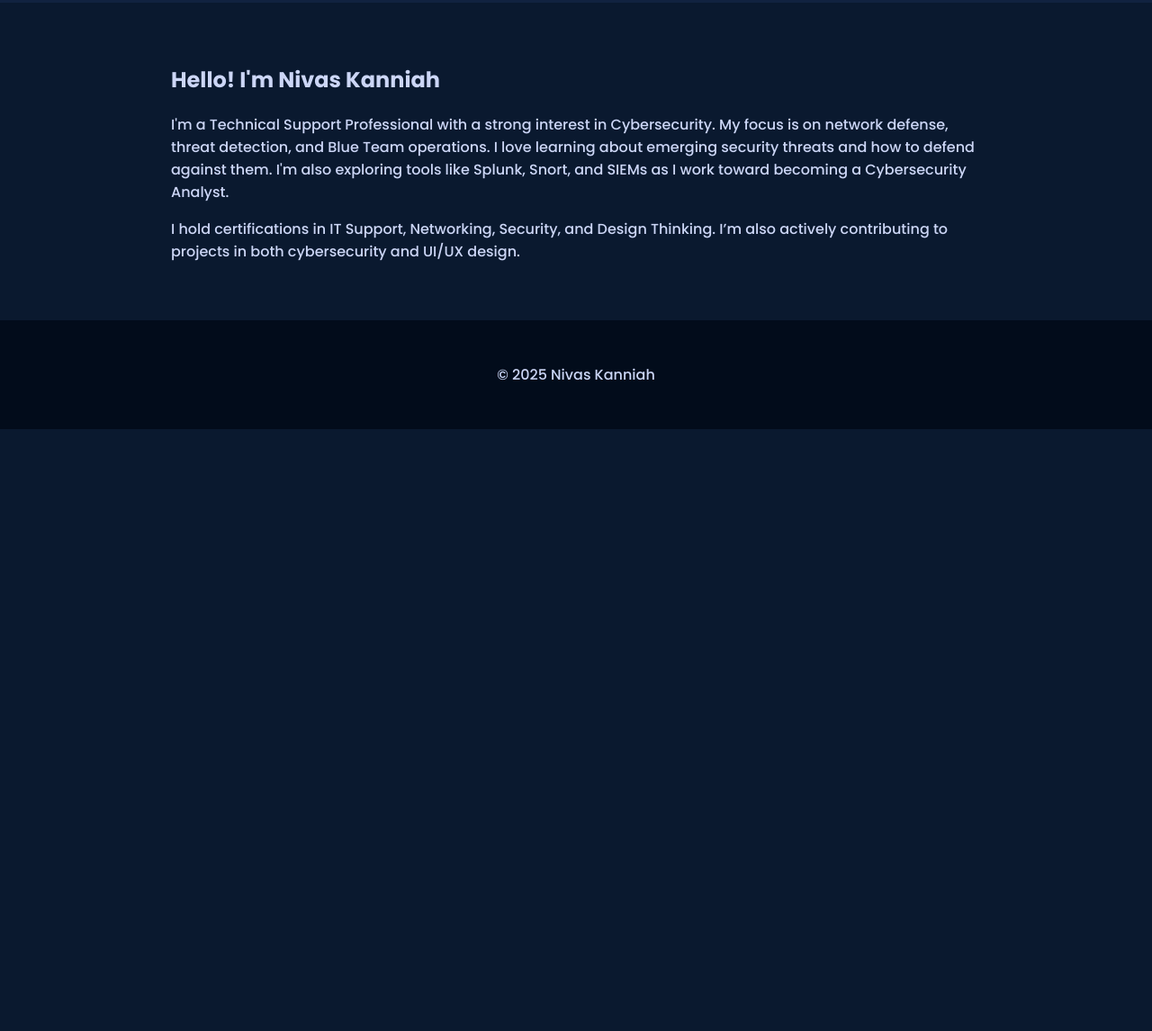
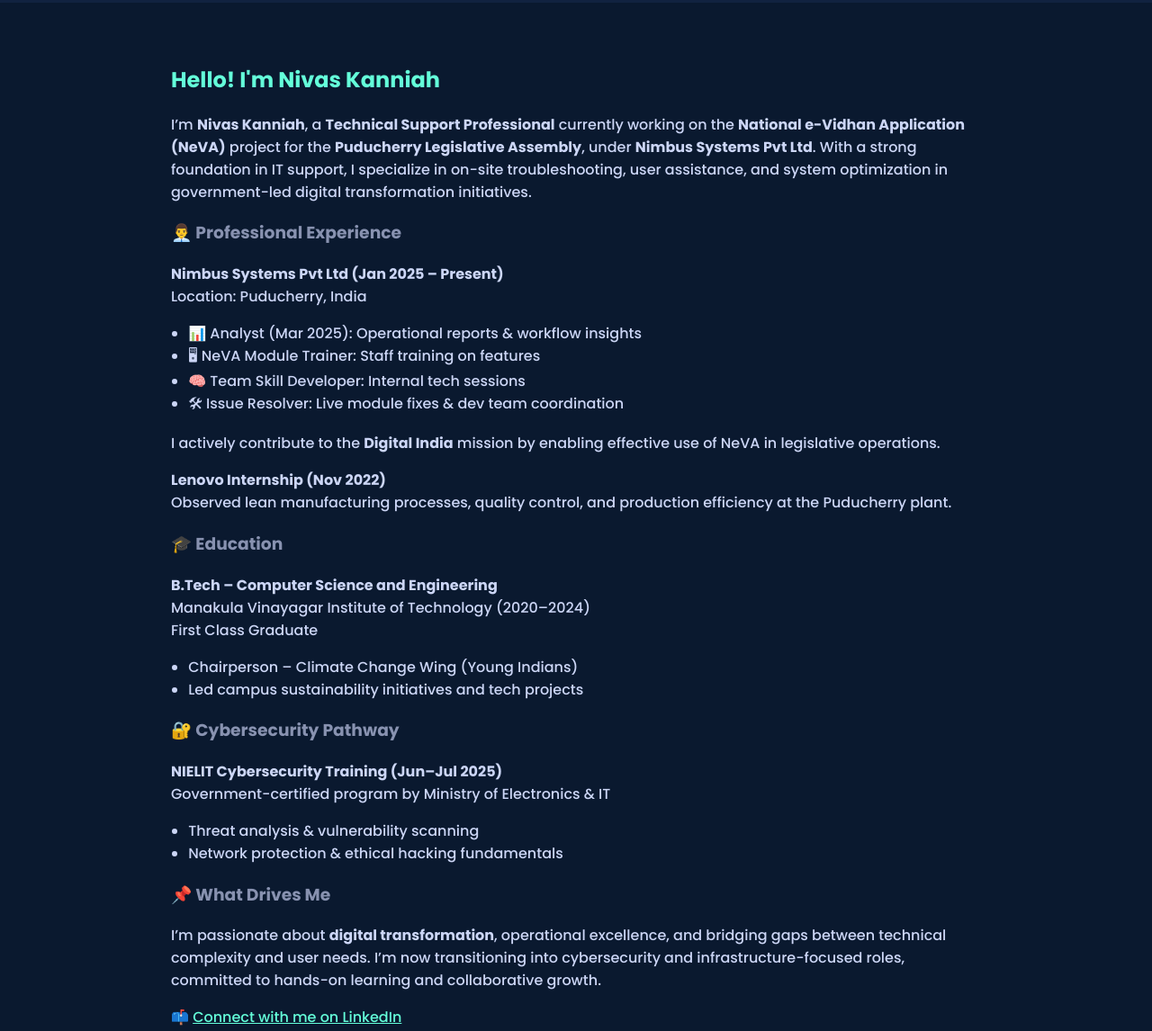
Before and after one commit to Nivas-Kanniah/Nivas-Kanniah.github.io, a plain HTML site: page about.html in a window 1280 px wide. Shown: the part 209-1355 px from the top of the page at 90% size. Before the commit the page ends 800 px from the top, so only its background shows below. Drawn offline with Linux system fonts and the light colour scheme.

Commit message:
Update about.html

```diff
--- a/about.html
+++ b/about.html
@@ -44,8 +44,16 @@
       margin: auto;
     }
 
-    h1 {
+    h1, h2 {
       color: #64ffda;
+    }
+
+    h3 {
+      color: #8892b0;
+    }
+
+    ul {
+      padding-left: 1.2rem;
     }
   </style>
 </head>
@@ -65,11 +73,46 @@
   <section>
     <h2>Hello! I'm Nivas Kanniah</h2>
     <p>
-      I'm a Technical Support Professional with a strong interest in Cybersecurity. My focus is on network defense, threat detection, and Blue Team operations. I love learning about emerging security threats and how to defend against them. I'm also exploring tools like Splunk, Snort, and SIEMs as I work toward becoming a Cybersecurity Analyst.
+      I’m <strong>Nivas Kanniah</strong>, a <strong>Technical Support Professional</strong> currently working on the <strong>National e-Vidhan Application (NeVA)</strong> project for the <strong>Puducherry Legislative Assembly</strong>, under <strong>Nimbus Systems Pvt Ltd</strong>. With a strong foundation in IT support, I specialize in on-site troubleshooting, user assistance, and system optimization in government-led digital transformation initiatives.
     </p>
+
+    <h3>👨‍💼 Professional Experience</h3>
+    <p><strong>Nimbus Systems Pvt Ltd (Jan 2025 – Present)</strong><br>
+    Location: Puducherry, India</p>
+    <ul>
+      <li>📊 Analyst (Mar 2025): Operational reports & workflow insights</li>
+      <li>🖥 NeVA Module Trainer: Staff training on features</li>
+      <li>🧠 Team Skill Developer: Internal tech sessions</li>
+      <li>🛠 Issue Resolver: Live module fixes & dev team coordination</li>
+    </ul>
+    <p>I actively contribute to the <strong>Digital India</strong> mission by enabling effective use of NeVA in legislative operations.</p>
+
+    <p><strong>Lenovo Internship (Nov 2022)</strong><br>
+    Observed lean manufacturing processes, quality control, and production efficiency at the Puducherry plant.</p>
+
+    <h3>🎓 Education</h3>
+    <p><strong>B.Tech – Computer Science and Engineering</strong><br>
+    Manakula Vinayagar Institute of Technology (2020–2024)<br>
+    First Class Graduate</p>
+    <ul>
+      <li>Chairperson – Climate Change Wing (Young Indians)</li>
+      <li>Led campus sustainability initiatives and tech projects</li>
+    </ul>
+
+    <h3>🔐 Cybersecurity Pathway</h3>
+    <p><strong>NIELIT Cybersecurity Training (Jun–Jul 2025)</strong><br>
+    Government-certified program by Ministry of Electronics & IT</p>
+    <ul>
+      <li>Threat analysis & vulnerability scanning</li>
+      <li>Network protection & ethical hacking fundamentals</li>
+    </ul>
+
+    <h3>📌 What Drives Me</h3>
     <p>
-      I hold certifications in IT Support, Networking, Security, and Design Thinking. I’m also actively contributing to projects in both cybersecurity and UI/UX design.
+      I’m passionate about <strong>digital transformation</strong>, operational excellence, and bridging gaps between technical complexity and user needs. I’m now transitioning into cybersecurity and infrastructure-focused roles, committed to hands-on learning and collaborative growth.
     </p>
+
+    <p>📫 <a href="https://www.linkedin.com/in/nivas-kanniah/" target="_blank" style="color:#64ffda;">Connect with me on LinkedIn</a></p>
   </section>
 
   <footer>
```
